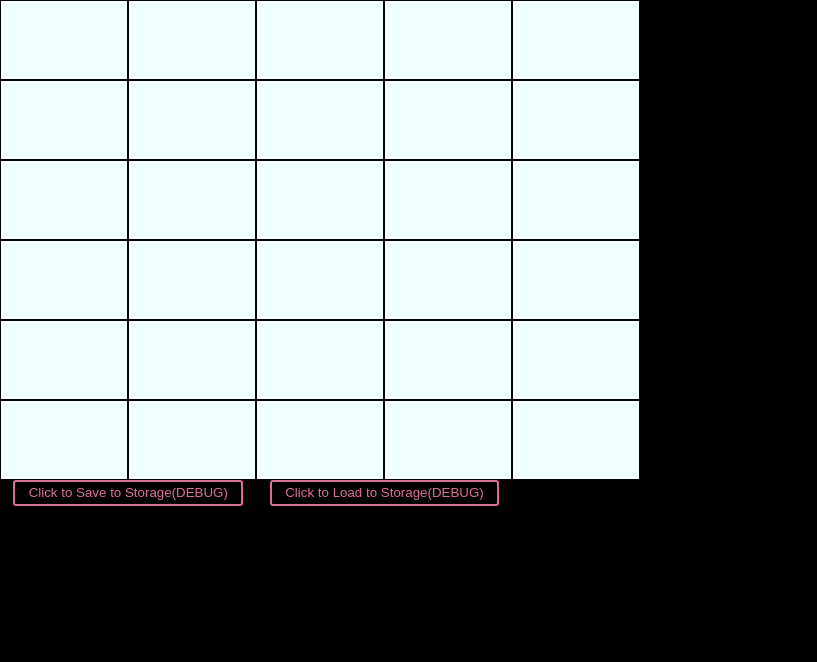
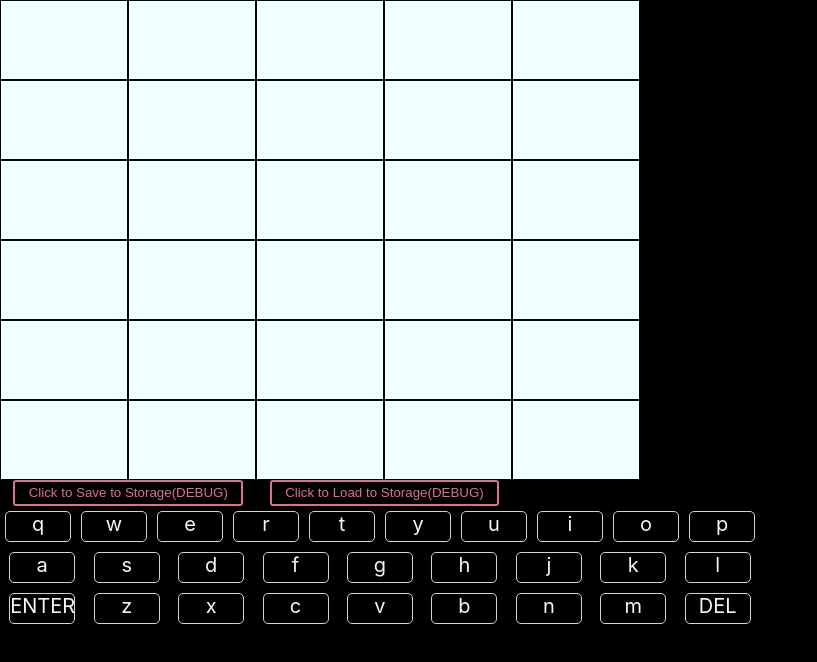
Before and after one commit to mom4ilakis/Dumichka, a React (Create React App) app: page / in a window 1280 px wide. Shown: the top 662 px of the page, without its empty margins (0-817 px from the left). Built offline with nearby package versions, Linux system fonts and the light colour scheme.

Commit message:
Added a on screen keyboard

```diff
--- a/src/App.js
+++ b/src/App.js
@@ -1,6 +1,8 @@
 import React from 'react';
 import { checkWord } from './utils/Utils';
 import { Button, Letterbox } from './styles';
+
+import OnScreenKeyboard from './OnScreenKeyboard';
 
 const COLOUR_MAPPING = {
     correct: 'green',
@@ -103,9 +105,9 @@ class Board extends React.Component {
             }
             );
         }
-        if (key === 'Backspace') {
-            if (currentWordLen > 0) {
-                this.setState((state) => {
+        if (['Backspace', 'DEL'].includes(key)) {
+            if ( currentWordLen > 0 ) {
+                this.setState(( state ) => {
                     const { currentAttempt, attempts } = state;
                     const newWord = attempts[currentAttempt].slice(0, currentWordLen - 1);
                     const newAttempts = attempts;
@@ -143,7 +145,7 @@ class Board extends React.Component {
                 </div>
                 <Button onClick={this.saveToLocalStorage}>Click to Save to Storage(DEBUG)</Button>
                 <Button onClick={this.loadFromLocalStorage}>Click to Load to Storage(DEBUG)</Button>
-
+                <OnScreenKeyboard onClick={this.handleKeyPress}/>
             </React.Fragment>
         );
     };
--- /dev/null
+++ b/src/OnScreenKeyboard.jsx
@@ -0,0 +1,40 @@
+import React from 'react';
+import PropTypes from 'prop-types';
+
+const zip = (...arrays) => {
+    const length = Math.min(...arrays.map(arr => arr.length));
+    return Array.from({ length }, (value, index) => arrays.map((array => array[index])));
+};
+
+const OnScreenKeyboard = (props) => {
+    const qwerty = [[...'qwertyuiop'], [...'asdfghjkl'], ['ENTER', ...'zxcvbnm', 'DEL']];
+    const keypressHandlers = qwerty.map(row => row.map(key => () => props.onClick({ key })));
+    console.log(zip(qwerty, keypressHandlers));
+    return (
+        <div className='keyboard'>
+            {
+                zip(qwerty, keypressHandlers).map((row, i) =>
+                    <div key={`row-${i}`} className='keyrow'>
+                        {
+                            zip(...row).map(([letter, keyhandler]) =>
+                                <div key={`keyboard-${letter}`}
+                                    onClick={keyhandler}
+                                    className='keycap'
+                                >
+                                    {letter}
+                                </div>
+                            )
+                        }
+                    </div>
+
+                )
+            }
+        </div>
+    );
+};
+
+OnScreenKeyboard.propTypes = {
+    onClick: PropTypes.func
+};
+
+export default OnScreenKeyboard;
--- a/src/index.css
+++ b/src/index.css
@@ -22,6 +22,27 @@ code {
   font-size: 50px;
 }
 
+.keyboard {
+  display: table;
+  color: aliceblue;
+}
+
+.keyrow {
+  display: flex;
+  align-items: center;
+  justify-content: space-around;
+}
+
+.keycap {
+  width: 5vw;
+  border: 1px solid lightgray;
+  border-radius: 5px;
+  margin: 5px;
+  padding: 0px 0px 5px 0px;
+  text-align: center;
+  font-size: 20px;
+}
+
 .letterBox {
   border: 1px solid black;
   width: 10vw;
```
